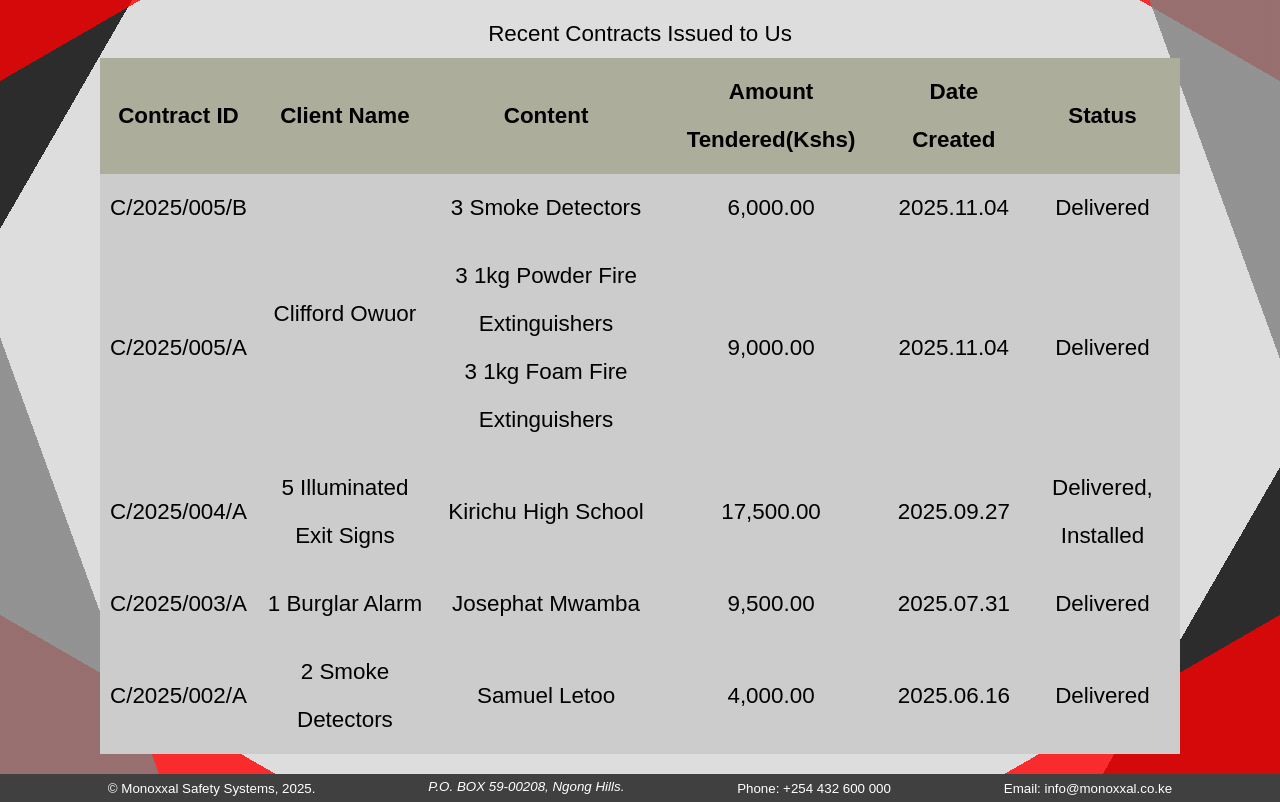
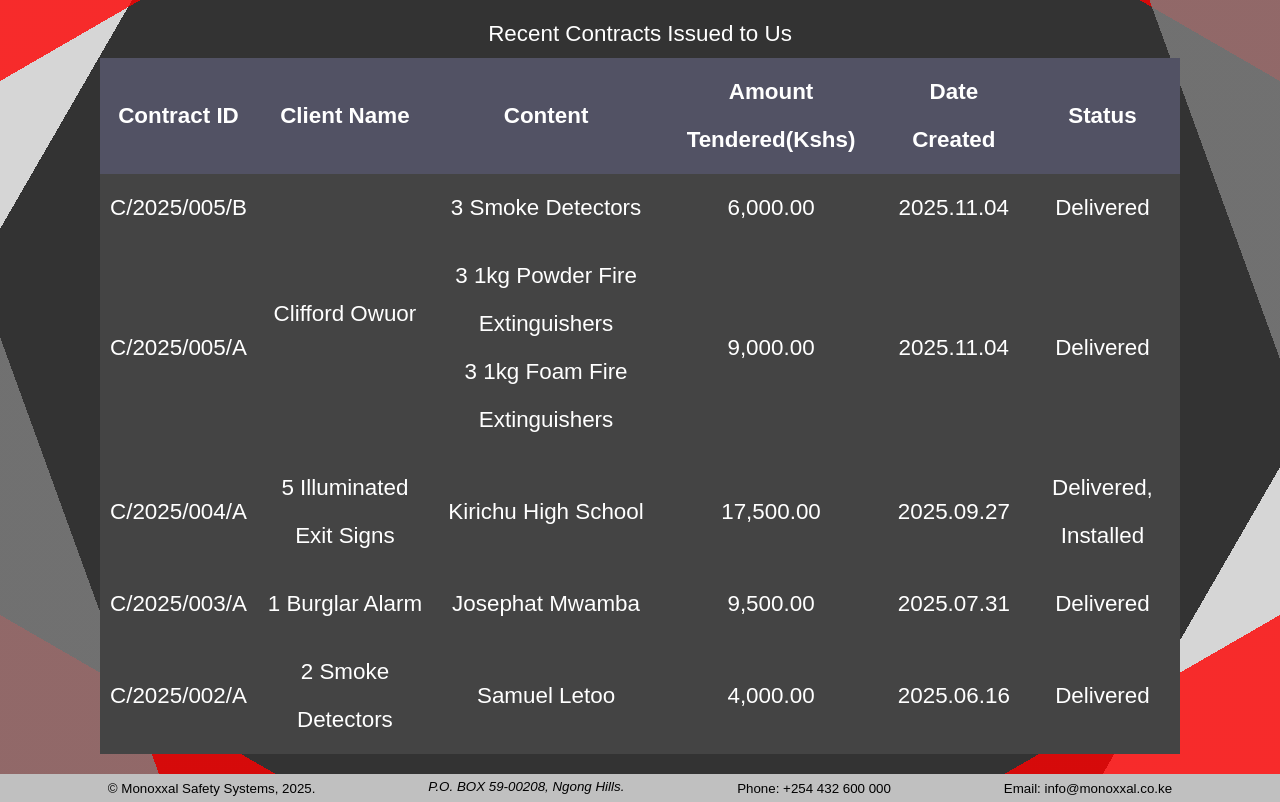
Before and after one commit to AlvinKab/Monoxxal-Safety-Systems-static, a plain HTML site: page contracts.html in a window 1280 px wide. Shown: the part 158-960 px from the top of the page. Drawn offline with Linux system fonts and the dark colour scheme; a web font is replaced by a local one.

Commit message:
added dark mode

```diff
--- a/styles.css
+++ b/styles.css
@@ -265,3 +265,48 @@ footer {
 footer div {
     margin: 5px;
 }
+
+@media screen and (prefers-color-scheme: dark) {
+    a:hover {
+        color: #00C0C0;
+    }
+
+    a:active {
+        color: #00E0E0;
+    }
+
+    main {
+        background:
+            linear-gradient(150deg, rgba(255, 0, 0, 0.8) 10%, transparent 10% 90%, rgba(255, 0, 0, 0.8) 90%),
+            linear-gradient(120deg, rgba(255, 255, 255, 0.8) 10%, transparent 10% 90%, rgba(255, 255, 255, 0.8) 90%),
+            linear-gradient(70deg, rgba(128, 128, 128, 0.8) 10%, transparent 10% 90%, rgba(128, 128, 128, 0.8) 90%),
+            linear-gradient(30deg, rgba(255, 0, 0, 0.8) 10%, #333333 10% 90%, rgba(255, 0, 0, 0.8) 90%),
+            #333333 /* Fallback */
+        ;
+        background-attachment: fixed;
+        background-repeat: no-repeat;
+        background-size: cover;
+        color: white;
+    }
+
+    blockquote,
+    .product,
+    .role {
+        background-color: black;
+    }
+
+    table,
+    tr,
+    td {
+        background-color: #444444;
+    }
+
+    th {
+        background-color: #525264;
+    }
+
+    footer {
+        background-color: #C0C0C0;
+        color: black;
+    }
+}
```
